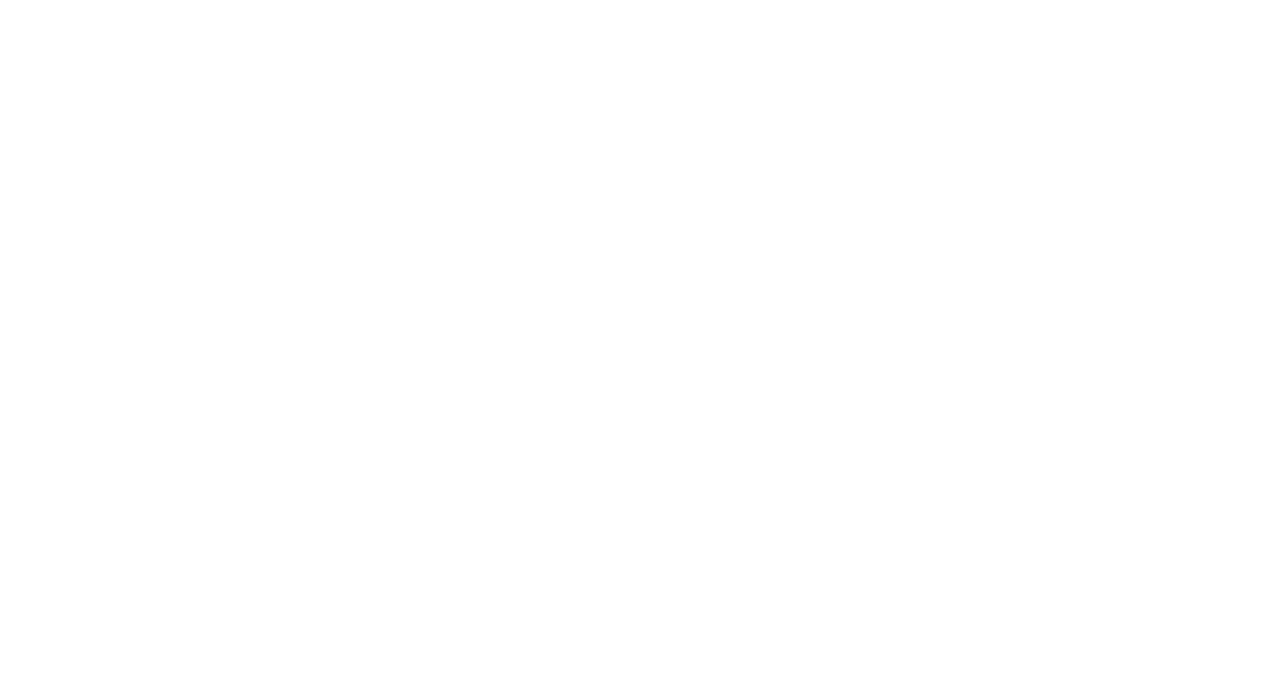
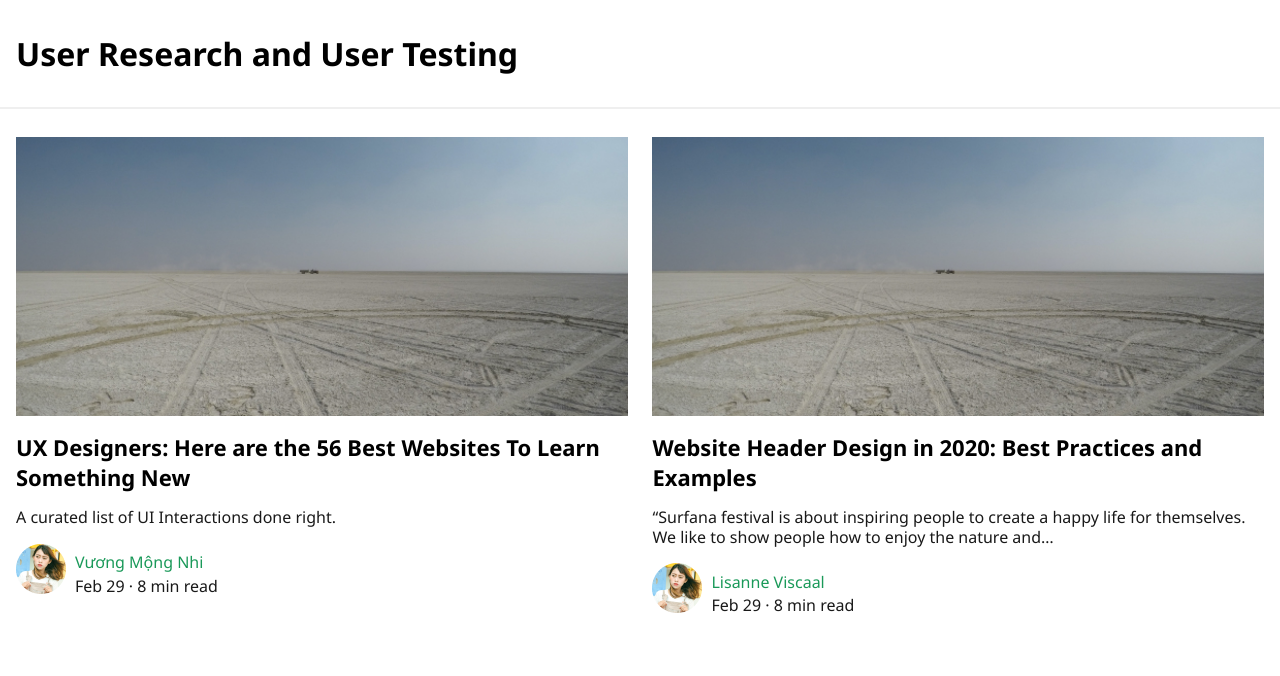
Before and after one commit to maiadahlberg/collab, a plain HTML site: page index.html in a window 1280 px wide. Drawn offline with Linux system fonts and the light colour scheme.

Commit message:
added main

```diff
--- a/index.html
+++ b/index.html
@@ -5,9 +5,39 @@
     <meta http-equiv="X-UA-Compatible" content="IE=edge">
     <meta name="viewport" content="width=device-width, initial-scale=1.0">
     <title>Collab</title>
+    <link href="https://fonts.googleapis.com/css?family=Noto+Sans:100,100italic,200,200italic,300,300italic,regular,italic,500,500italic,600,600italic,700,700italic,800,800italic,900,900italic" rel="stylesheet" />
     <link rel="stylesheet" href="style.css">
 </head>
 <body>
+    <div class="container">
+        <h1>User Research and User Testing</h1>
+        <main class="main-section">
+            <article class="main-articles">
+                <img src="img/article_image.jpg">
+                <h2>UX Designers: Here are the 56 Best Websites To Learn Something New</h2>
+                <p>A curated list of UI Interactions done right.</p>
+                <div class="author-box">
+                    <img src="img/author_portrait.png">
+                    <div class="text-box">
+                        <p class="green">Vương Mộng Nhi</p>
+                        <p>Feb 29 · 8 min read</p>
+                    </div>
+                </div>
+            </article>
+            <article class="main-articles">
+                <img src="img/article_image.jpg">
+                <h2>Website Header Design in 2020: Best Practices and Examples</h2>
+                <p>“Surfana festival is about inspiring people to create a happy life for themselves. We like to show people how to enjoy the nature and…</p>
+                <div class="author-box">
+                    <img src="img/author_portrait.png">
+                    <div class="text-box">
+                        <p class="green">Lisanne Viscaal</p>
+                        <p>Feb 29 · 8 min read</p>
+                    </div>
+                </div>
+            </article>
+        </main>
+    </div>
     <!-- Här fyller ni på med kod -->
     <script src="script.js"></script>
 </body>
--- a/sass/_varibales.scss
+++ b/sass/_varibales.scss
@@ -2,3 +2,4 @@
 $primary-color: #191919;
 $secondary-color: #1A9959;
 $heading-color:#414141;
+$main-font: 'Noto Sans';
--- a/style.scss
+++ b/style.scss
@@ -19,3 +19,64 @@ img{
 ul{
     list-style: none;
 }
+body{
+    font-family: $main-font;
+}
+.container{
+    margin:auto;
+    h1{
+        font-size: 2rem;
+        font-weight: 700;
+        padding: 2rem 1rem;
+    }
+    .main-section{
+        border-top:2px solid #EFEFEF;
+        padding: 1.75rem 1rem;
+        @media (min-width:768px){
+            display:flex;
+            justify-content: space-between;
+        }
+        .main-articles{
+            margin-bottom: 1rem;
+            @media (min-width:768px){
+                flex: 0 0 49%;
+            }
+            img{
+                margin-bottom:1rem;
+            }
+            h2{
+                margin-bottom:1rem;
+                font-size: 1.375rem;
+                font-weight: 700;
+            }
+            p{
+                margin-bottom:1rem;
+                font-size: 1rem;
+                font-weight: 400;
+            }
+            .author-box{
+                display:flex;
+                align-content: center;
+                img{
+                    flex: 0 0 50px;
+                    padding-right: 0.562rem;
+                }
+                .text-box{
+                    font-size: 0.875rem;
+                    font-weight: 400;
+                    display:flex;
+                    flex-wrap: wrap;
+                    align-content: center;
+                    p{
+                        flex:0 0 100%;
+                        margin-bottom:0.25rem;
+                        &.green{
+                            color:$secondary-color;
+
+                        }
+                    }
+                }
+            }
+        }
+    }
+}
```
Also changed, not shown: style.css, 1 other file.
